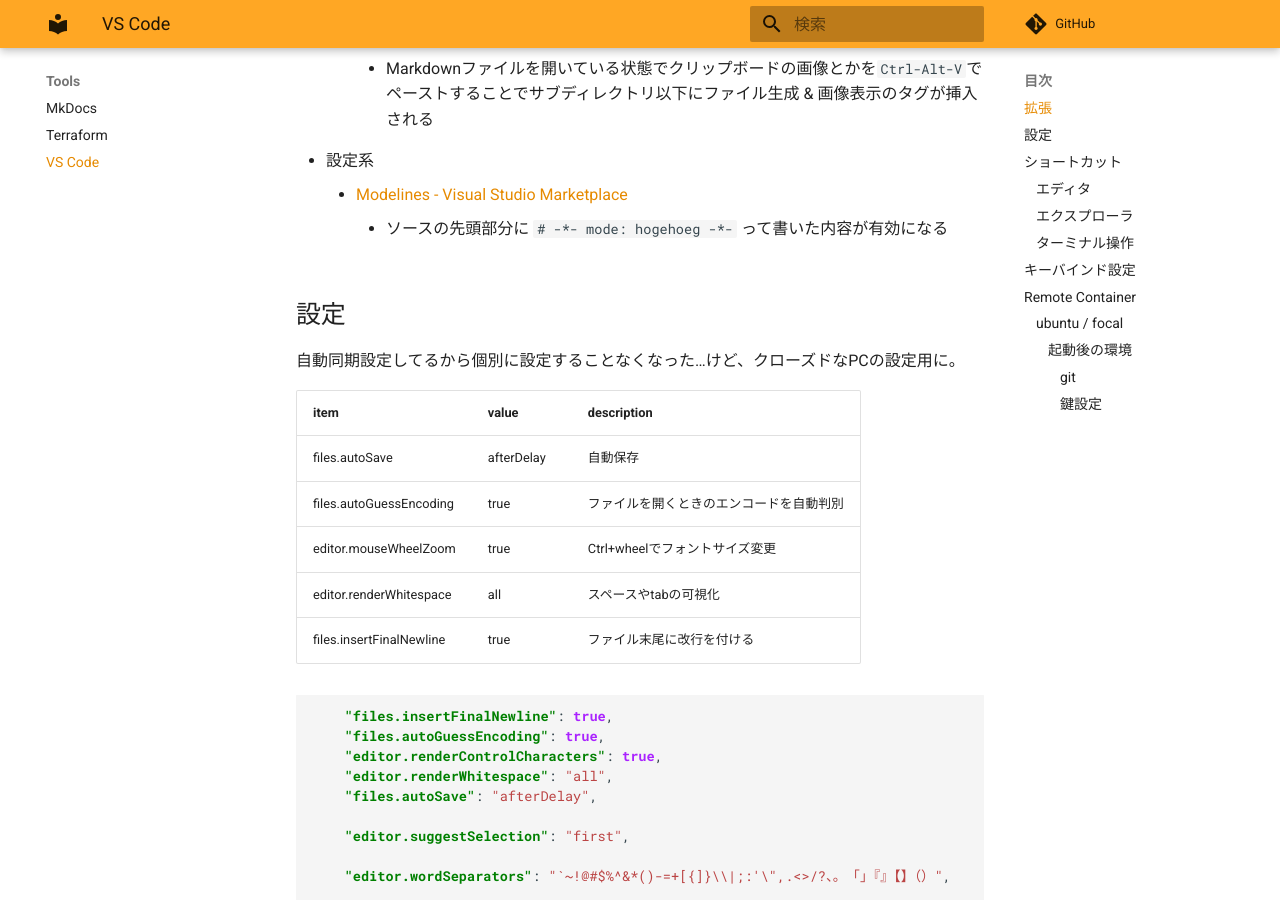
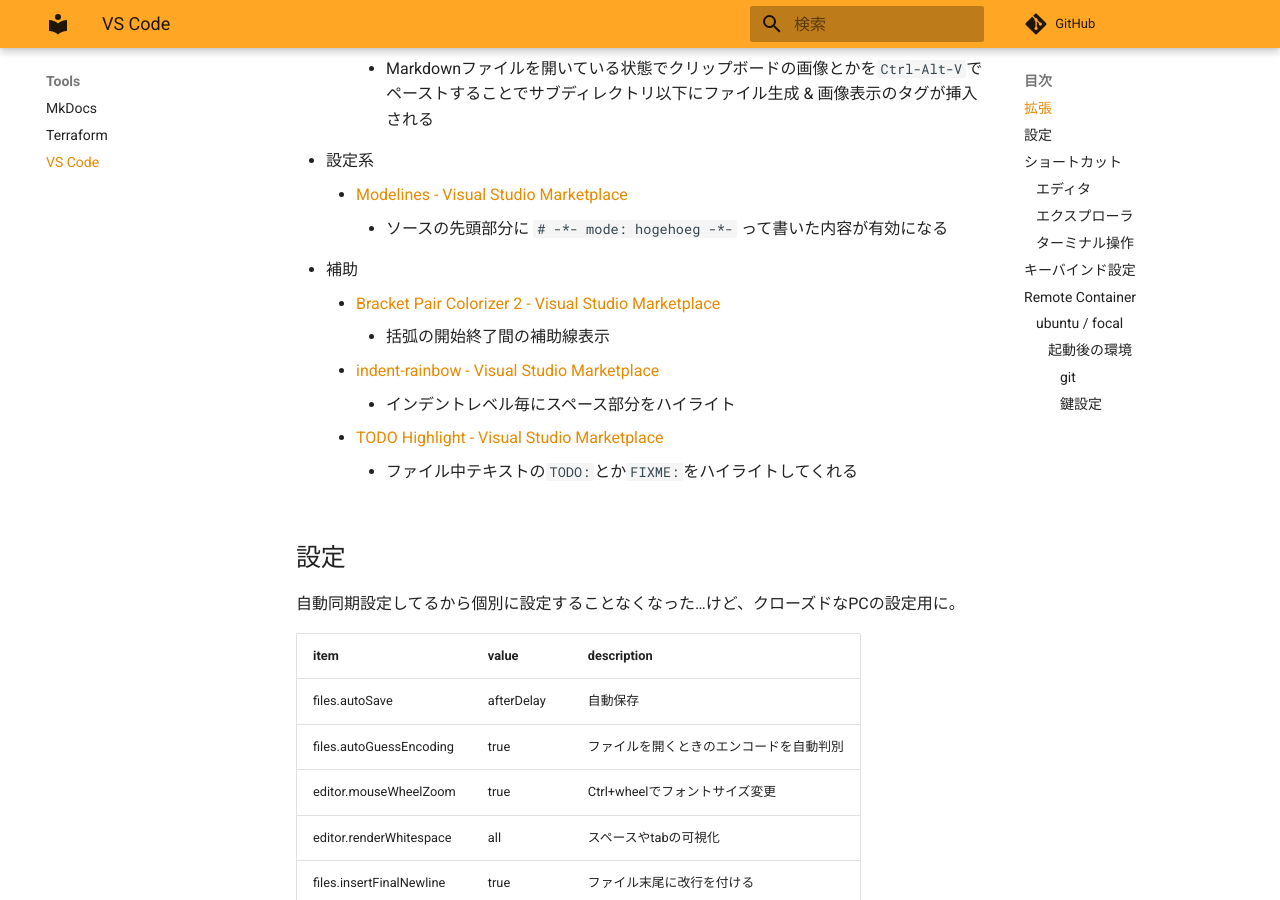
Before and after one commit to zaki-lknr/docs, an MkDocs documentation site: the page built from docs/Tools/vscode.md, in a window 1280 px wide and 900 px high, scrolled down 391 px. Built offline with MkDocs 1.6.1 and Material for MkDocs 9.7.7, drawn with Linux system fonts in a browser that asks for light colours; comment, search, counter and statistics services are not loaded.

Commit message:
add: tools/vscode: 補助系拡張

```diff
--- a/docs/Tools/vscode.md
+++ b/docs/Tools/vscode.md
@@ -11,6 +11,13 @@
 - 設定系
     - [Modelines - Visual Studio Marketplace](https://marketplace.visualstudio.com/items?itemName=chrislajoie.vscode-modelines)
         - ソースの先頭部分に `# -*- mode: hogehoeg -*-` って書いた内容が有効になる
+- 補助
+    - [Bracket Pair Colorizer 2 - Visual Studio Marketplace](https://marketplace.visualstudio.com/items?itemName=CoenraadS.bracket-pair-colorizer-2)
+        - 括弧の開始終了間の補助線表示
+    - [indent-rainbow - Visual Studio Marketplace](https://marketplace.visualstudio.com/items?itemName=oderwat.indent-rainbow)
+        - インデントレベル毎にスペース部分をハイライト
+    - [TODO Highlight - Visual Studio Marketplace](https://marketplace.visualstudio.com/items?itemName=wayou.vscode-todo-highlight)
+        - ファイル中テキストの`TODO:`とか`FIXME:`をハイライトしてくれる
 
 ## 設定
 
```
